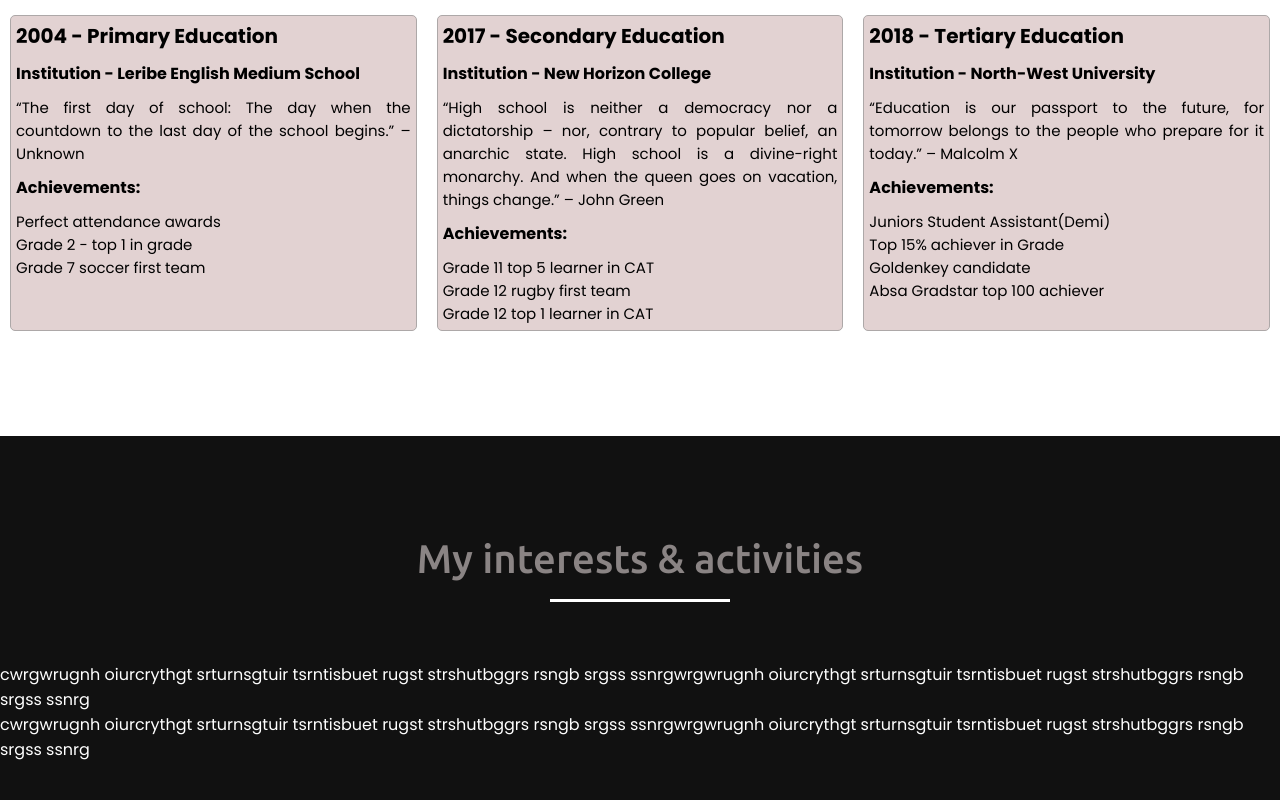
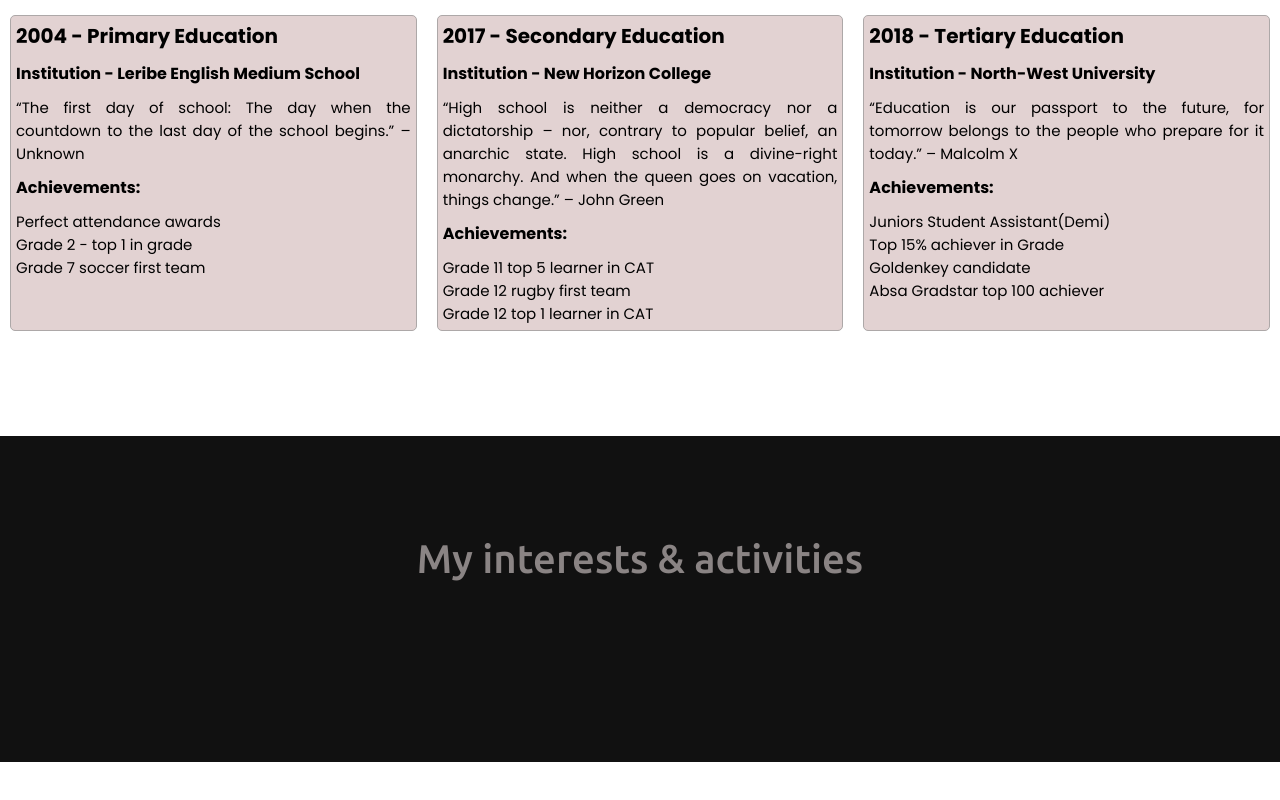
Before and after one commit to Ndumiso-Tshabalala/myCV, a Vue app: page / in a window 1280 px wide. Shown: the part 2365-3165 px from the top of the page. After the commit the page ends 3127 px from the top, so only its background shows below. Built offline with nearby package versions, Linux system fonts and the light colour scheme.

Commit message:
Update GalleryInfo.vue

```diff
--- a/src/components/GalleryInfo.vue
+++ b/src/components/GalleryInfo.vue
@@ -2,14 +2,11 @@
  <div id="app">
   <!-- Gallery section -->
 
-     <section class="gallery" id="gallery">
+     <section class="galleryInfo" id="galleryInfo">
 
              <h2 class="title"  > My interests & activities </h2>
-              <div class = "holdingcontainer">
-                  <div class = "internalcontainerL"> cwrgwrugnh oiurcrythgt srturnsgtuir tsrntisbuet rugst strshutbggrs rsngb srgss ssnrgwrgwrugnh oiurcrythgt srturnsgtuir tsrntisbuet rugst strshutbggrs rsngb srgss ssnrg</div>
-                  <div class = "internalcontainerR"> cwrgwrugnh oiurcrythgt srturnsgtuir tsrntisbuet rugst strshutbggrs rsngb srgss ssnrgwrgwrugnh oiurcrythgt srturnsgtuir tsrntisbuet rugst strshutbggrs rsngb srgss ssnrg</div>
 
-              </div>
+
 
 
      </section>
```
